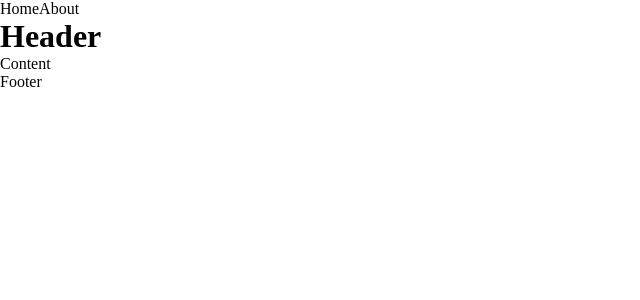
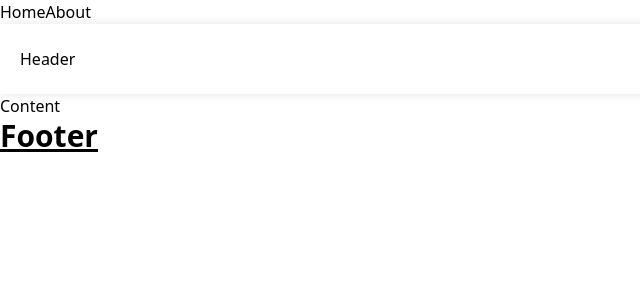
Before and after one commit to mnaufalammarr/Sanbercode-Next-JS-Batch-50, a Next.js app in the folder sanber-nextjs/: page / in a window 1280 px wide. Shown: the top 300 px of the page, without its empty margins (0-640 px from the left). Built offline with nearby package versions, Linux system fonts and the light colour scheme.

Commit message:
Tugas hari-4 Styling

```diff
--- a/sanber-nextjs/components/footer/index.js
+++ b/sanber-nextjs/components/footer/index.js
@@ -1,3 +1,4 @@
+
 export default function Footer() {
-    return <div>Footer</div>
+    return <div className="text-3xl font-bold underline">Footer</div>
     }
--- a/sanber-nextjs/components/header/index.js
+++ b/sanber-nextjs/components/header/index.js
@@ -1,10 +1,11 @@
 import Menu from "../menu"
 import withAuth from "../with-auth"
+import styles from "./style.module.css"
 
 function Header() {
     return <div>
         <Menu />
-        <h1>Header</h1>
+        <div className={styles.header}>Header</div>
     </div>
     }
 
--- /dev/null
+++ b/sanber-nextjs/components/header/style.module.css
@@ -0,0 +1,9 @@
+.header{
+    display: flex;
+    justify-content: space-between;
+    align-items: center;
+    padding: 0 20px;
+    height: 70px;
+    background-color: #fff;
+    box-shadow: 0 0 10px rgba(0,0,0,0.1);
+}
--- a/sanber-nextjs/package.json
+++ b/sanber-nextjs/package.json
@@ -14,11 +14,14 @@
     "react-dom": "^18"
   },
   "devDependencies": {
+    "autoprefixer": "^10.4.16",
     "eslint": "^8.50.0",
     "eslint-config-airbnb": "^19.0.4",
     "eslint-plugin-import": "^2.28.1",
     "eslint-plugin-jsx-a11y": "^6.7.1",
     "eslint-plugin-react": "^7.33.2",
-    "eslint-plugin-react-hooks": "^4.6.0"
+    "eslint-plugin-react-hooks": "^4.6.0",
+    "postcss": "^8.4.31",
+    "tailwindcss": "^3.3.3"
   }
 }
--- /dev/null
+++ b/sanber-nextjs/postcss.config.js
@@ -0,0 +1,6 @@
+module.exports = {
+  plugins: {
+    tailwindcss: {},
+    autoprefixer: {},
+  },
+}
--- a/sanber-nextjs/styles/globals.css
+++ b/sanber-nextjs/styles/globals.css
@@ -1,106 +1,3 @@
-:root {
-  --max-width: 1100px;
-  --border-radius: 12px;
-  --font-mono: ui-monospace, Menlo, Monaco, 'Cascadia Mono', 'Segoe UI Mono',
-    'Roboto Mono', 'Oxygen Mono', 'Ubuntu Monospace', 'Source Code Pro',
-    'Fira Mono', 'Droid Sans Mono', 'Courier New', monospace;
-
-  --foreground-rgb: 0, 0, 0;
-  --background-start-rgb: 214, 219, 220;
-
-  --primary-glow: conic-gradient(
-    from 180deg at 50% 50%,
-    #16abff33 0deg,
-    #0885ff33 55deg,
-    #54d6ff33 120deg,
-    #0071ff33 160deg,
-    transparent 360deg
-  );
-  --secondary-glow: radial-gradient(
-    rgba(255, 255, 255, 1),
-    rgba(255, 255, 255, 0)
-  );
-
-  --tile-start-rgb: 239, 245, 249;
-  --tile-end-rgb: 228, 232, 233;
-  --tile-border: conic-gradient(
-    #00000080,
-    #00000040,
-    #00000030,
-    #00000020,
-    #00000010,
-    #00000010,
-    #00000080
-  );
-
-  --callout-rgb: 238, 240, 241;
-  --callout-border-rgb: 172, 175, 176;
-  --card-rgb: 180, 185, 188;
-  --card-border-rgb: 131, 134, 135;
-}
-
-@media (prefers-color-scheme: dark) {
-  :root {
-    --foreground-rgb: 255, 255, 255;
-    --background-start-rgb: 0, 0, 0;
-    --background-end-rgb: 0, 0, 0;
-
-    --primary-glow: radial-gradient(rgba(1, 65, 255, 0.4), rgba(1, 65, 255, 0));
-    --secondary-glow: linear-gradient(
-      to bottom right,
-      rgba(1, 65, 255, 0),
-      rgba(1, 65, 255, 0),
-      rgba(1, 65, 255, 0.3)
-    );
-
-    --tile-start-rgb: 2, 13, 46;
-    --tile-end-rgb: 2, 5, 19;
-    --tile-border: conic-gradient(
-      #ffffff80,
-      #ffffff40,
-      #ffffff30,
-      #ffffff20,
-      #ffffff10,
-      #ffffff10,
-      #ffffff80
-    );
-
-    --callout-rgb: 20, 20, 20;
-    --callout-border-rgb: 108, 108, 108;
-    --card-rgb: 100, 100, 100;
-    --card-border-rgb: 200, 200, 200;
-  }
-}
-
-* {
-  box-sizing: border-box;
-  padding: 0;
-  margin: 0;
-}
-
-html,
-body {
-  max-width: 100vw;
-  overflow-x: hidden;
-}
-
-body {
-  color: rgb(var(--foreground-rgb));
-  background: linear-gradient(
-      to bottom,
-      transparent,
-      rgb(var(--background-end-rgb))
-    )
-    rgb(var(--background-start-rgb));
-}
-
-a {
-  color: inherit;
-  text-decoration: none;
-}
-
-@media (prefers-color-scheme: dark) {
-  html {
-    color-scheme: dark;
-  }
-}
+@tailwind base;
+@tailwind components;
+@tailwind utilities;
--- /dev/null
+++ b/sanber-nextjs/tailwind.config.js
@@ -0,0 +1,12 @@
+/** @type {import('tailwindcss').Config} */
+module.exports = {
+  content: [
+    './app/**/*.{js,ts,jsx,tsx,mdx}', // Note the addition of the `app` directory.
+    './pages/**/*.{js,ts,jsx,tsx,mdx}',
+    './components/**/*.{js,ts,jsx,tsx,mdx}',
+  ],
+  theme: {
+    extend: {},
+  },
+  plugins: [],
+}
```
Also changed, not shown: 1 other file (tests, documents, lock files or other folders).
